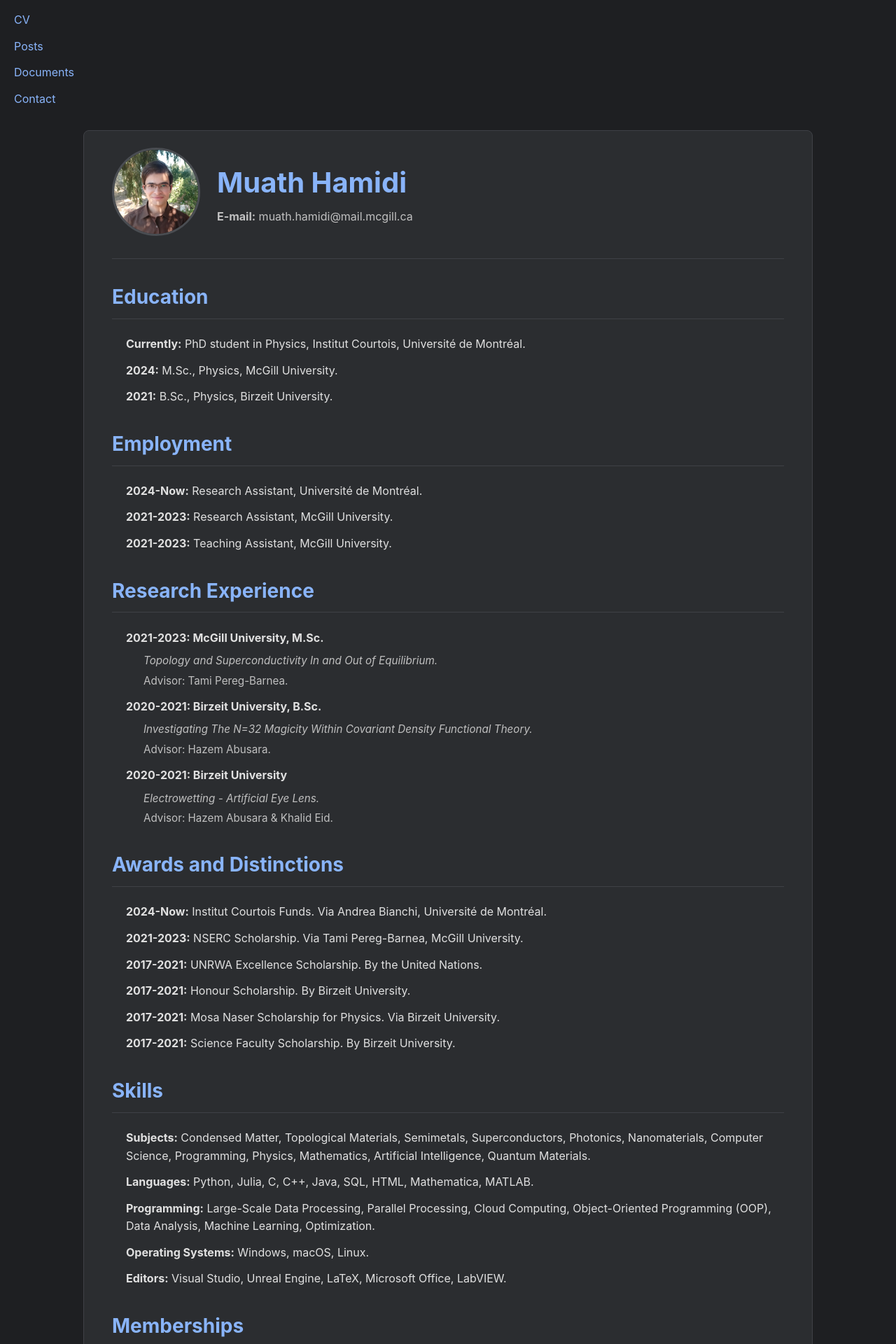
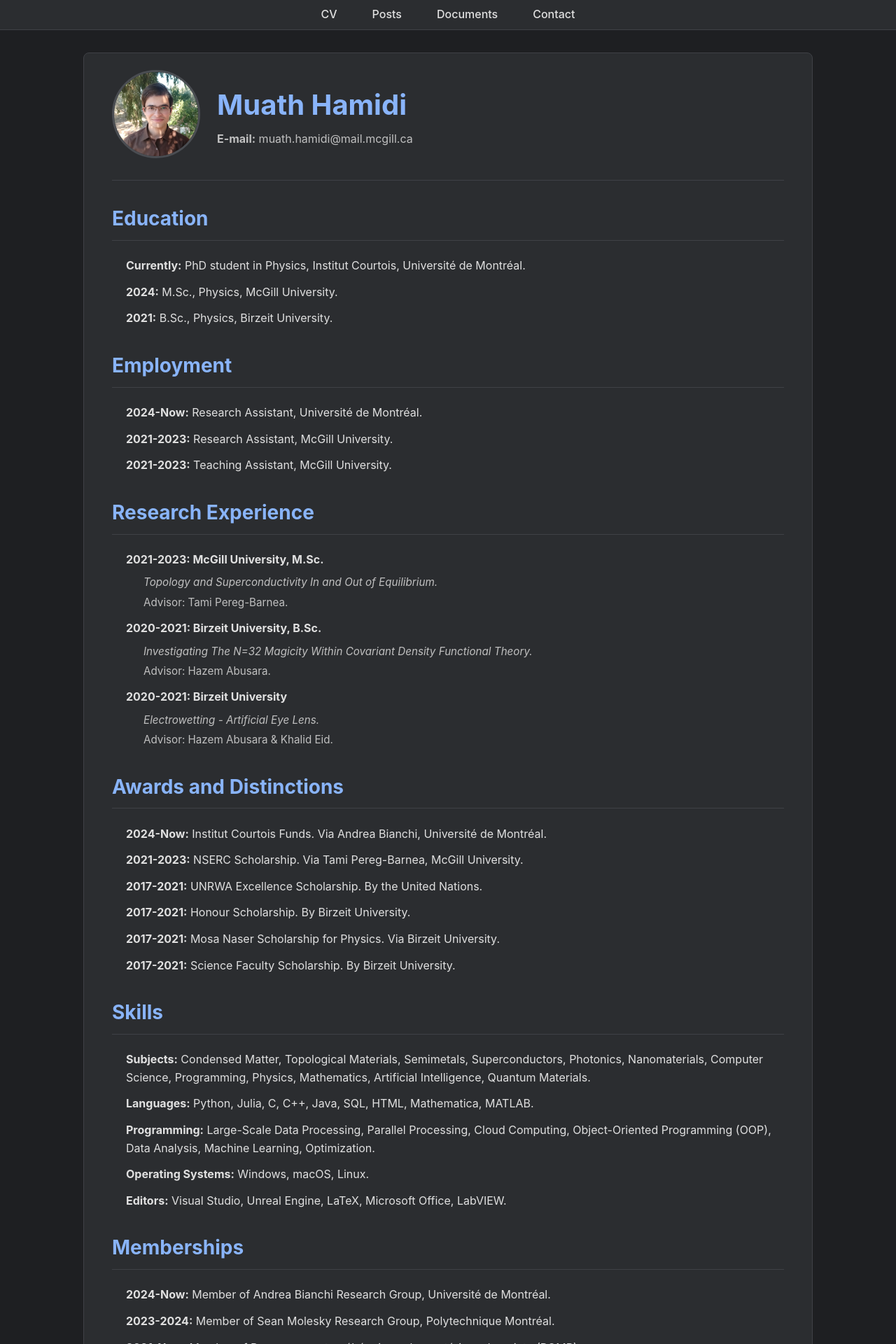
Before and after one commit to MuathHamidi/muath.hamidi, a Jekyll site: the page built from index.md, in a window 1280 px wide. Shown: the top 1920 px of the page at 70% size. Built offline with Jekyll 4.4.1, drawn with Linux system fonts in a browser that asks for light colours.

Commit message:
Update style.css

```diff
--- a/assets/css/style.css
+++ b/assets/css/style.css
@@ -116,3 +116,39 @@ a:hover {
         border: none;
     }
 }
+
+/* --- Navigation Bar Styles --- */
+.navbar {
+    background-color: #2b2d30; /* Matches the content card background */
+    border-bottom: 1px solid #3f4146;
+    padding: 0.5rem 2rem;
+    display: flex;
+    justify-content: center; /* Centers the menu items */
+}
+
+.navbar ul {
+    list-style: none;
+    margin: 0;
+    padding: 0;
+    display: flex;
+}
+
+.navbar li {
+    margin: 0 10px; /* Space between menu items */
+}
+
+.navbar a {
+    color: #e0e0e0;
+    text-decoration: none;
+    font-size: 1rem;
+    font-weight: 500;
+    padding: 10px 15px;
+    border-radius: 5px;
+    transition: background-color 0.2s ease-in-out, color 0.2s ease-in-out;
+}
+
+/* Hover effect for menu items */
+.navbar a:hover {
+    background-color: #89b4fa; /* The blue accent color */
+    color: #1e1f22; /* The dark background color for text */
+}
```
